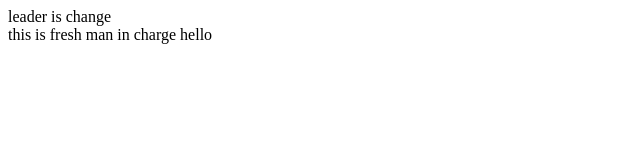
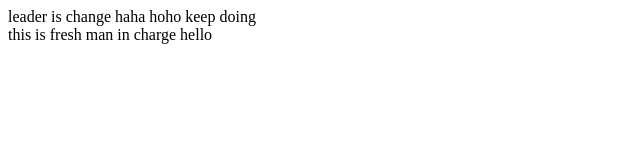
Before and after one commit to justyh73/company-project, a plain HTML site: page index.html in a window 1280 px wide. Shown: the whole page, without its empty margins (0-640 px from the left). Drawn offline with Linux system fonts and the light colour scheme.

Commit message:
second commit

```diff
--- a/index.html
+++ b/index.html
@@ -7,6 +7,9 @@
   <body>
     <nav>
       leader is change
+      haha
+      hoho
+      keep doing
     </nav>
     <main>
       this is fresh man in charge
```
